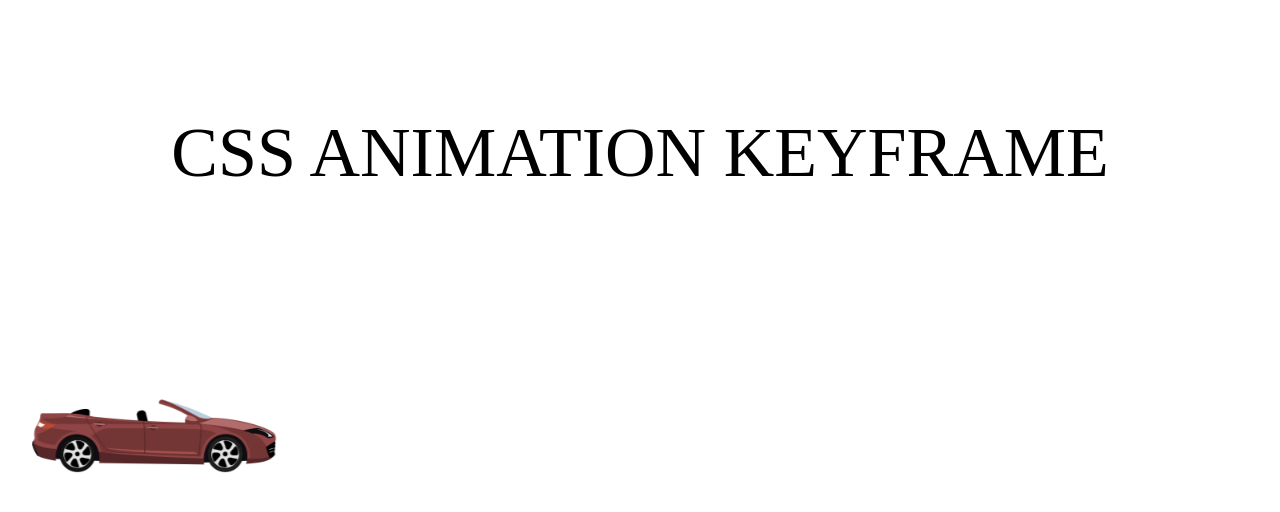
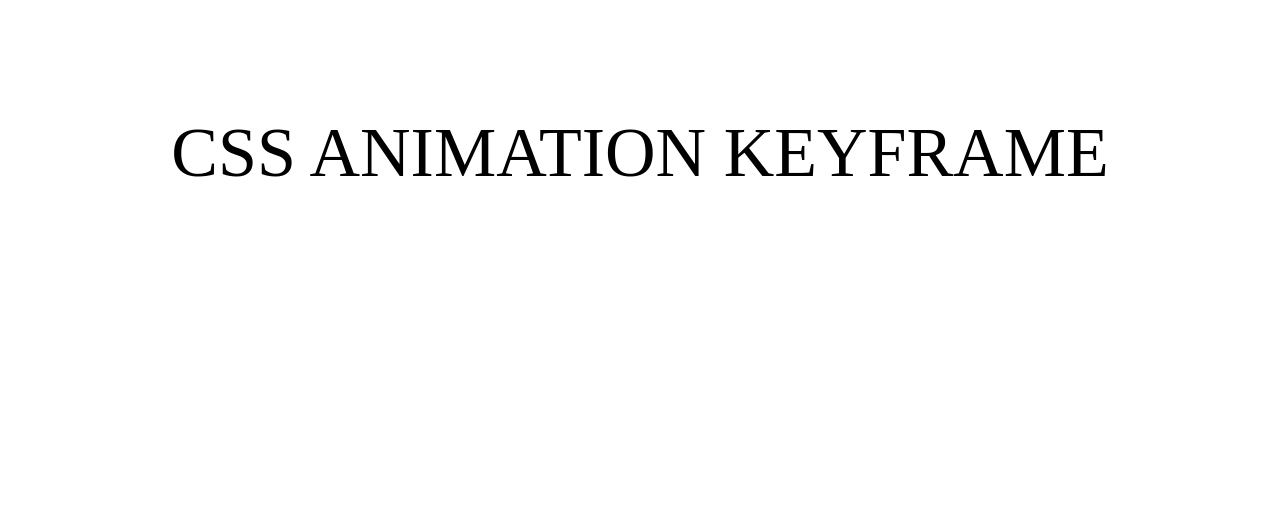
Before and after one commit to kwhong95/Interaction_react_app, a Next.js app: page /section4 in a window 1280 px wide. Shown: the top 512 px of the page. Built offline with nearby package versions, Linux system fonts and the light colour scheme.

Commit message:
[SEC4]Complete Section4

```diff
--- a/pages/section4/elements.js
+++ b/pages/section4/elements.js
@@ -13,7 +13,6 @@ export const Title = styled.h2`
 
 export const Figure = styled.figure`
   animation-name: move_model;
-
   // 한번 재생 시 걸리는 시간
   animation-duration: 6s;
   // 지연 시간 (몇초 후 시작?)
@@ -32,36 +31,16 @@ export const Figure = styled.figure`
   animation-fill-mode: forwards;
 
   @keyframes move_model {
-    0% {
-      transform: translate(0px, 0px);
+    0%{
+        transform:translate(-200px,0px);
     }
     50% {
-      transform: translate(200px, 0);
+        transform:translate(200px,0px);
     }
-    75% {
-      .bounce {
-        position: relative;
-        animation: bounce 2s infinite linear;
-        @keyframes bounce {
-        0% {
-          top: 0;
-        }
-        50% {
-          top: -5px;
-        }
-        70% {
-          top: -50px;
-        }
-        100% {
-          top: 0;
-        }
-    100% {
-      display: none;
+    100%{
+        transform:translate(600px, 200px);
     }
-  }
-      }
-    }
-  }
+}
 
 
   ${props =>
```
Also changed, not shown: 1 other file (tests, documents, lock files or other folders).
